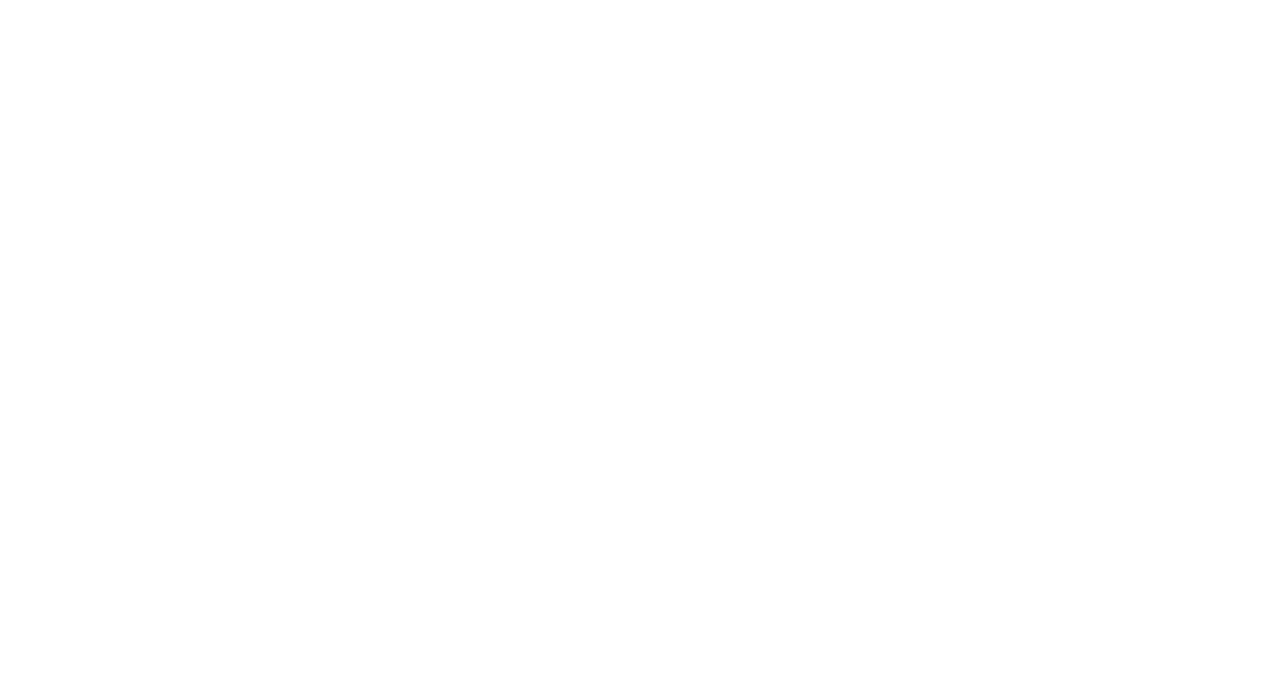
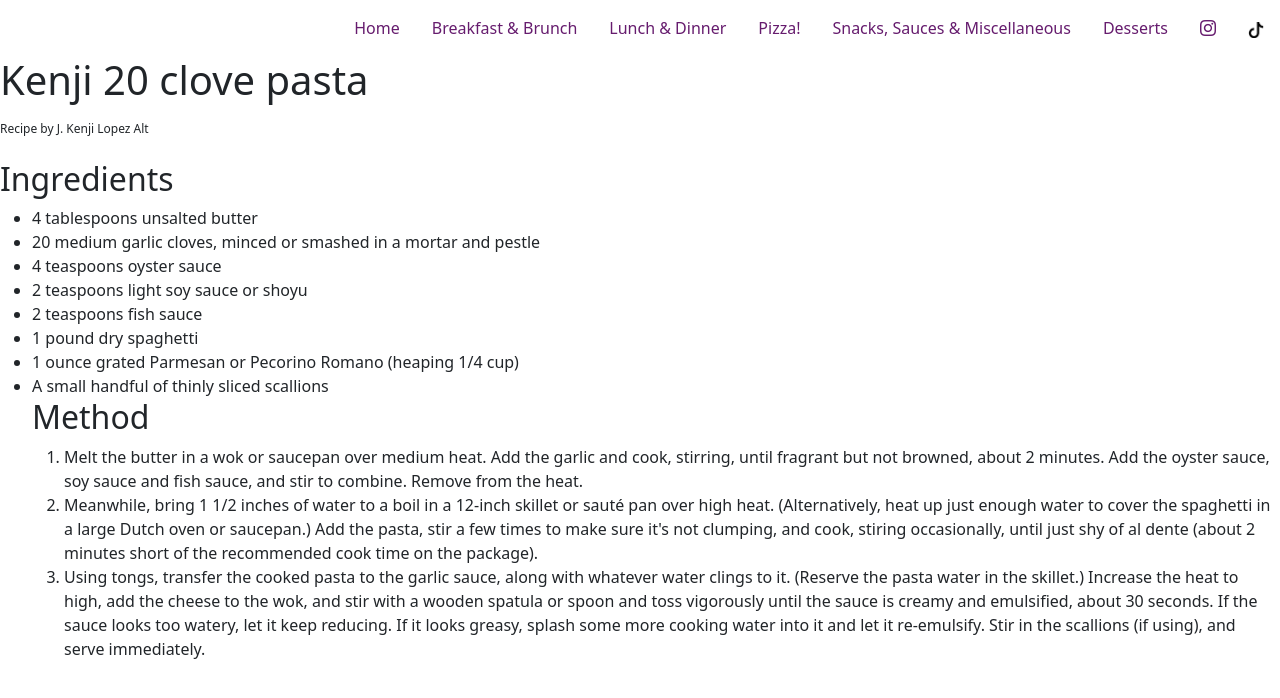
Before and after one commit to jgvaldez84/josecooks, a website: page kenjigarlicpasta.html in a window 1280 px wide. Drawn offline with nearby package versions, Linux system fonts and the light colour scheme.

Commit message:
update kenji garlic pasta page
update kenji garlic pasta page

```diff
--- a/kenjigarlicpasta.html
+++ b/kenjigarlicpasta.html
@@ -6,6 +6,33 @@
     <title>Kenji 20 Clove Garlic Pasta</title>
 </head>
 <body>
+    <script id="replace_with_navbar" src="nav.js"></script>
+    <h1>Kenji 20 clove pasta</h1>
+    <sub>Recipe by J. Kenji Lopez Alt</sub>
+    <br /><br />
+    <h2>Ingredients</h2>
+    <ul>
+            <li>4 tablespoons unsalted butter</li>
+            <li>20 medium garlic cloves, minced or smashed in a mortar and pestle</li>
+            <li>4 teaspoons oyster sauce</li>
+            <li>2 teaspoons light soy sauce or shoyu</li>
+            <li>2 teaspoons fish sauce</li>
+            <li>1 pound dry spaghetti</li>
+            <li>1 ounce grated Parmesan or
+                Pecorino Romano (heaping 1/4 cup)</li>
+            <li>A small handful of thinly sliced scallions</li>
 
+    <h2>Method</h2>
+
+    <ol>
+        <li>
+            Melt the butter in a wok or saucepan over medium heat. Add the garlic and cook, stirring, until fragrant but not browned, about 2 minutes. Add the oyster sauce, soy sauce and fish sauce, and stir to combine. Remove from the heat.
+        </li>
+        <li>Meanwhile, bring 1 1/2 inches of water to a boil in a 12-inch skillet or sauté pan over high heat. (Alternatively, heat up just enough water to cover the spaghetti in a large Dutch oven or saucepan.) Add the pasta, stir a few times to make sure it's not clumping, and cook, stiring occasionally, until just shy of al dente (about 2 minutes short of the recommended cook time on the package).</li>
+        <li>
+            Using tongs, transfer the cooked pasta to the garlic sauce, along with whatever water clings to it. (Reserve the pasta water in the skillet.) Increase the heat to high, add the cheese to the wok, and stir with a wooden spatula or spoon and toss vigorously until the sauce is creamy and emulsified, about 30 seconds. If the sauce looks too watery, let it keep reducing. If it looks greasy, splash some more cooking water into it and let it re-emulsify. Stir in the scallions (if using), and serve immediately.
+        </li>
+
+    </ol>
 </body>
 </html>
```
